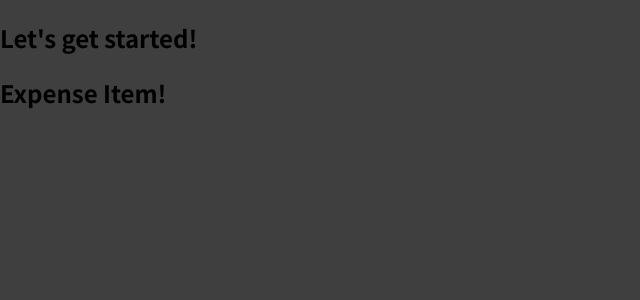
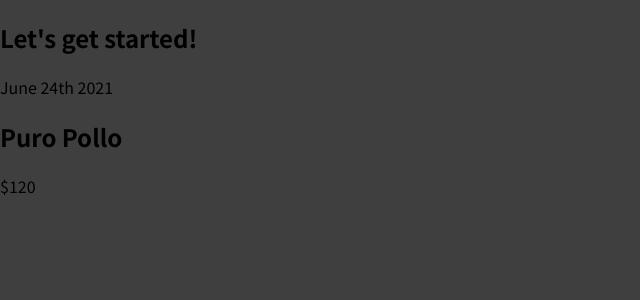
Before and after one commit to gilrg18/ReactExpenseTracker, a JavaScript app in the folder expense-tracker/: page / in a window 1280 px wide. Shown: the top 300 px of the page, without its empty margins (0-640 px from the left). Built offline with nearby package versions, Linux system fonts and the light colour scheme.

Commit message:
Writing more complex JSX Code

```diff
--- a/expense-tracker/src/components/ExpenseItem.js
+++ b/expense-tracker/src/components/ExpenseItem.js
@@ -1,6 +1,22 @@
 //A component in react is just a JavaScript function
+//You can only have 1 root element per return statement or per jsx code snippet
+/* This is not allowed!
+return <div>Date</div>
+    <div><h2>Title</h2><div>Amount</div>
+    </div>
+    You can enclose it all in a single div
+*/
 function ExpenseItem(){
-    return <h2>Expense Item!</h2>
+    return (
+      <div>
+        <div>June 24th 2021</div>
+        <div>
+          <h2>Puro Pollo</h2>
+          <div>$120</div>
+        </div>
+      </div>
+    );
+
 }
 
 //To use a component we need to export it (Use App.js)
```
